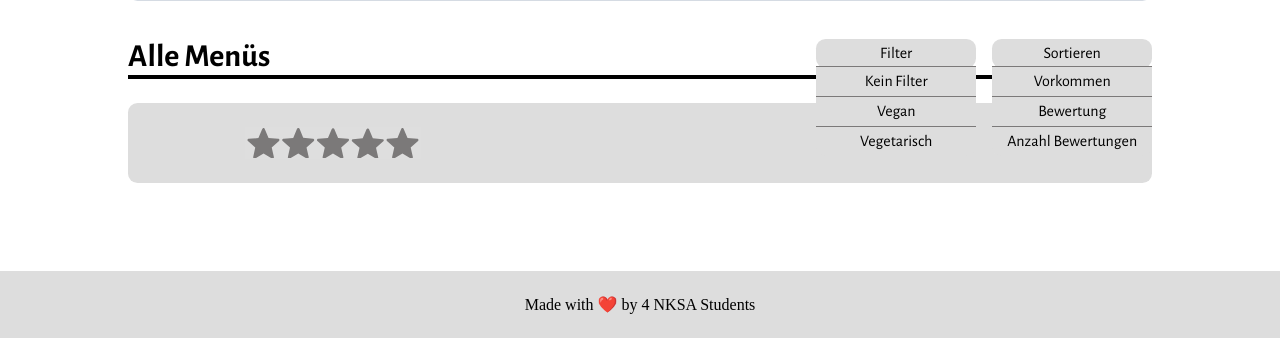
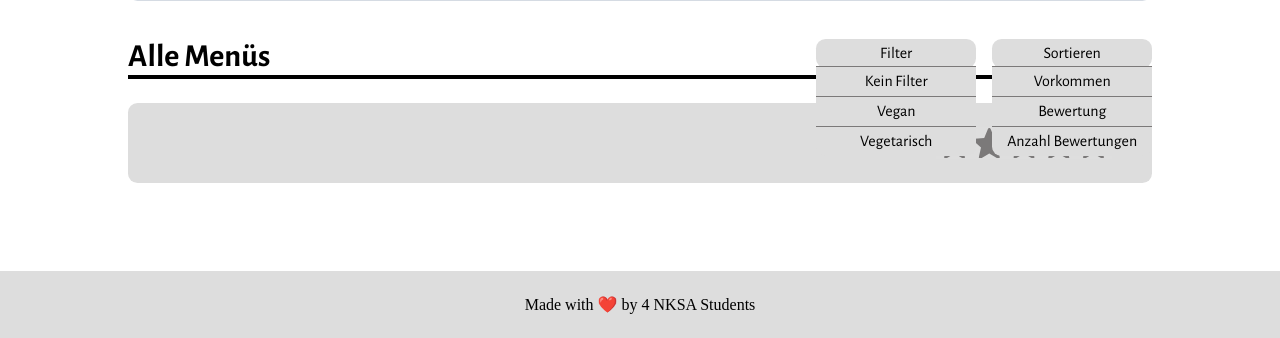
Before and after one commit to LarsZauberer/MensaRating, a Django app: template core/templates/menuType.html in a window 1280 px wide. Shown: the part 852-1190 px from the top of the page. Run offline with Django 4.2, Linux system fonts and the light colour scheme; the template is opened without the code that fills it: most values are stand-ins (such as "Sample title", 1, 10 or a date in 2020); grey boxes marked "Sample" are stand-in pictures.

Commit message:
quick save

```diff
--- a/static/css/main.css
+++ b/static/css/main.css
@@ -295,13 +295,21 @@ footer {
     padding: 1.5em;
     height: 2em;
     display: flex;
+    flex-direction: row;
     align-items: center;
+    justify-content: space-between;
     gap: 1em;
     margin-bottom: 1.5em;
     border-radius: var(--borderRadMenu);
 }
 
+.menuListbox h3 {
+    width: 20%;
+}
+
 .menuListbox .rating {
+    width: auto;
+    align-self: flex-end;
     margin: 0;
 }
 
```
